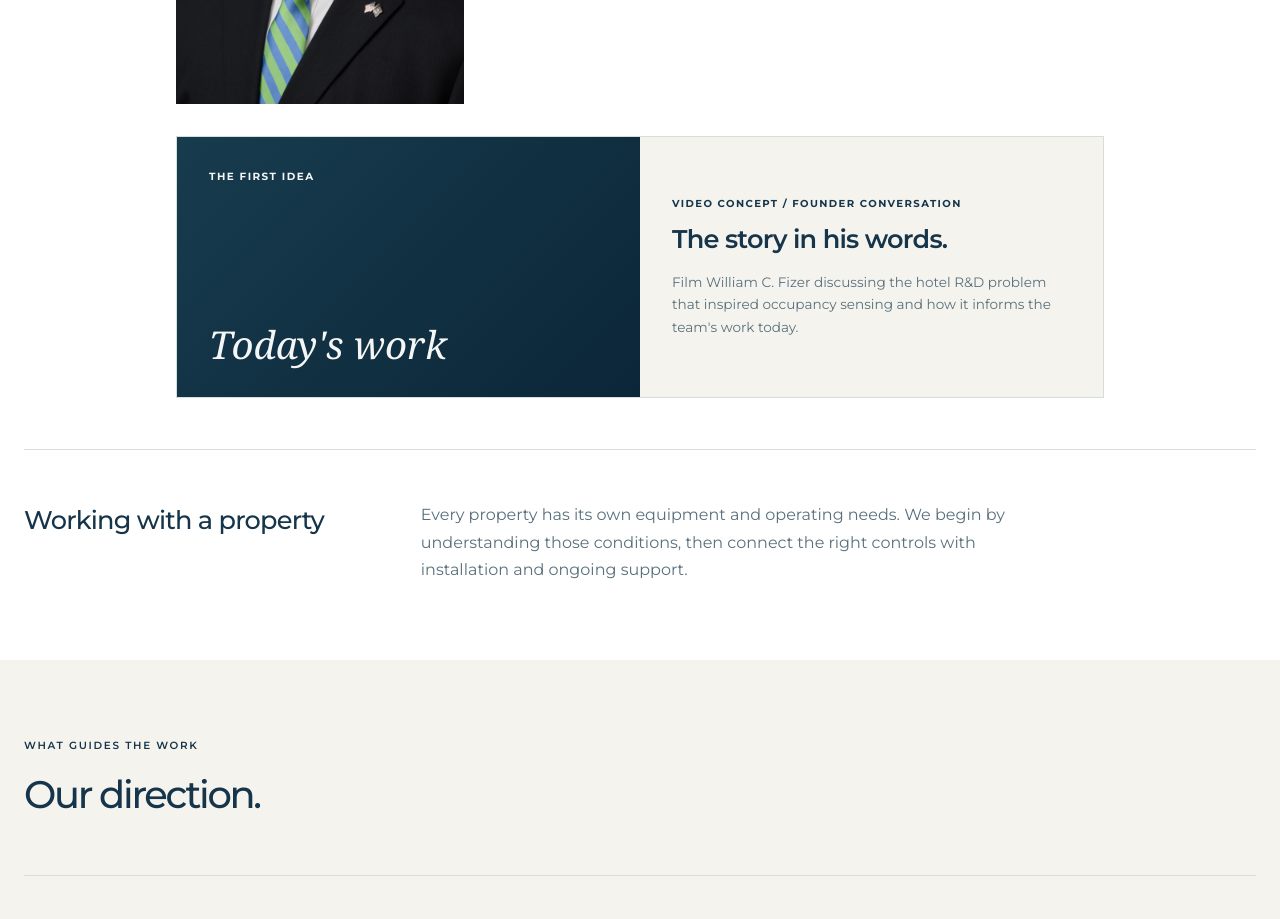
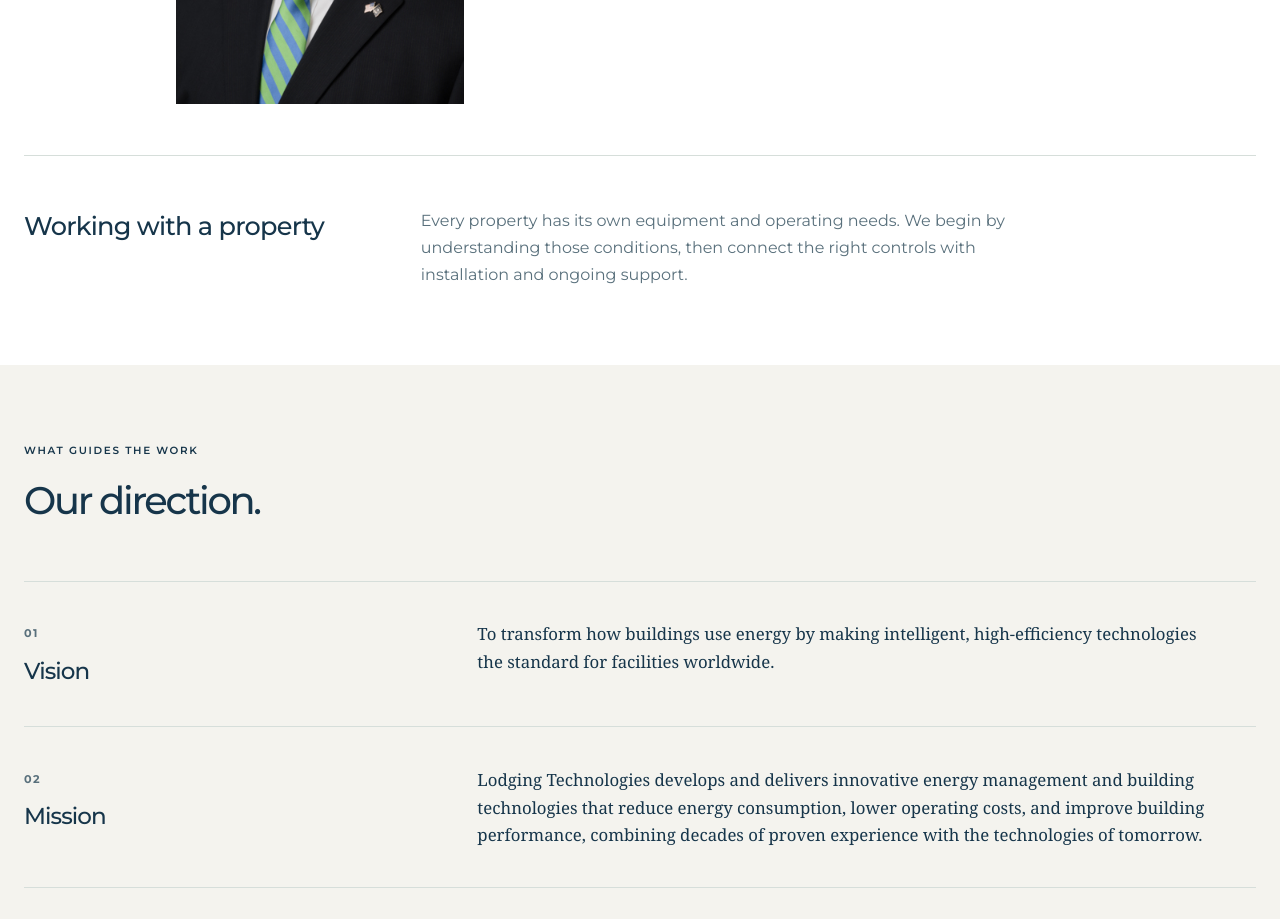
Before and after one commit to MannLester/Lodge-Tech-Website, a Next.js app in the folder apps/web/: page /company in a window 1280 px wide. Shown: the part 1240-2159 px from the top of the page. Built offline with nearby package versions, Linux system fonts and the light colour scheme.

Commit message:
frontend: present the written founder story without a filming placeholder

```diff
--- a/apps/web/src/app/marketing.css
+++ b/apps/web/src/app/marketing.css
@@ -830,58 +830,6 @@
   font-size: 1rem;
   line-height: 1.7;
 }
-.marketing-site .founder-video-brief {
-  display: grid;
-  grid-template-columns: 1fr 1fr;
-  width: min(100%, 58rem);
-  margin: 2rem auto 0;
-  border: 1px solid var(--editorial-line);
-}
-.marketing-site .founder-video-frame {
-  display: flex;
-  flex-direction: column;
-  justify-content: space-between;
-  padding: clamp(1.25rem, 3vw, 2rem);
-  background: linear-gradient(135deg, #173c4e, #0b2638);
-  color: #f5f7f6;
-}
-.marketing-site .founder-video-frame span:first-child {
-  font-size: 0.65rem;
-  font-weight: 700;
-  letter-spacing: 0.14em;
-  text-transform: uppercase;
-}
-.marketing-site .founder-video-frame span:last-child {
-  font-family: Georgia, "Times New Roman", serif;
-  font-size: clamp(1.5rem, 3vw, 2.5rem);
-  font-style: italic;
-  line-height: 1.1;
-}
-.marketing-site .founder-video-brief figcaption {
-  display: flex;
-  flex-direction: column;
-  justify-content: center;
-  padding: clamp(1.25rem, 3vw, 2rem);
-  background: var(--editorial-paper);
-}
-.marketing-site .founder-video-brief figcaption > span {
-  font-size: 0.63rem;
-  font-weight: 700;
-  letter-spacing: 0.14em;
-  text-transform: uppercase;
-}
-.marketing-site .founder-video-brief figcaption strong {
-  margin-top: 0.6rem;
-  font-size: clamp(1.2rem, 2vw, 1.6rem);
-  font-weight: 600;
-  letter-spacing: -0.03em;
-}
-.marketing-site .founder-video-brief figcaption p {
-  margin-top: 0.75rem;
-  color: var(--editorial-muted);
-  font-size: 0.85rem;
-  line-height: 1.65;
-}
 .marketing-site .company-page-approach {
   display: grid;
   grid-template-columns: minmax(0, 20rem) minmax(0, 1fr);
@@ -1038,9 +986,6 @@
     gap: clamp(1.25rem, 4vw, 2rem);
     width: min(100%, 42rem);
   }
-  .marketing-site .founder-video-brief {
-    width: min(100%, 42rem);
-  }
 }
 @media (max-width: 600px) {
   .marketing-site .company-page-founder-layout {
@@ -1053,9 +998,6 @@
   .marketing-site .company-page-founder-bio {
     font-size: 0.9rem;
     line-height: 1.6;
-  }
-  .marketing-site .founder-video-brief {
-    grid-template-columns: 1fr;
   }
   .marketing-site .company-page-hero-copy h1 {
     font-size: clamp(2.5rem, 10vw, 3rem);
--- a/apps/web/src/features/company/ui/company-page.tsx
+++ b/apps/web/src/features/company/ui/company-page.tsx
@@ -66,24 +66,6 @@ export function CompanyPage() {
                   </p>
                 </div>
               </div>
-              <figure className="founder-video-brief">
-                <div
-                  aria-hidden="true"
-                  className="video-brief-frame founder-video-frame"
-                >
-                  <span>The first idea</span>
-                  <span>Today&apos;s work</span>
-                </div>
-                <figcaption>
-                  <span>Video concept / Founder conversation</span>
-                  <strong>The story in his words.</strong>
-                  <p>
-                    Film William C. Fizer discussing the hotel R&amp;D problem
-                    that inspired occupancy sensing and how it informs the
-                    team&apos;s work today.
-                  </p>
-                </figcaption>
-              </figure>
             </div>
             <div className="company-page-approach">
               <h3>Working with a property</h3>
```
